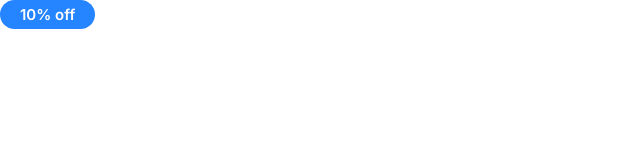
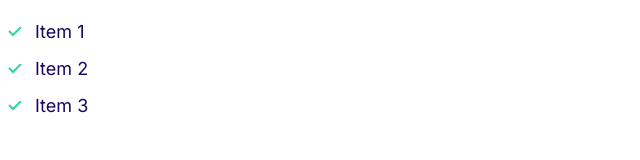
Before and after one commit to AsishPandey12/Cloud-Hub, a plain HTML site: page index.html in a window 1280 px wide. Shown: the whole page, without its empty margins (0-640 px from the left). Drawn offline with Linux system fonts and the light colour scheme.

Commit message:
Build the lists component.

```diff
--- a/css/style.css
+++ b/css/style.css
@@ -120,3 +120,31 @@
     font-size: 1.2rem;
   }
 }
+
+/* Lists */
+.list {
+  list-style: none;
+  padding-left: 0;
+  color: var(--color-heading);
+}
+
+.list--inline .list__item {
+  display: inline-block;
+  margin-right: 2rem;
+}
+
+.list--tick {
+  list-style-image: url(../images/tick.svg);
+  padding-left: 3rem;
+}
+
+.list--tick .list__item {
+  padding-left: 0.5rem;
+  margin-bottom: 1rem;
+}
+
+@media screen and (min-width: 1024px) {
+  .list--tick .lis__item {
+    padding-left: 0;
+  }
+}
--- a/index.html
+++ b/index.html
@@ -14,6 +14,10 @@
     <title>Document</title>
   </head>
   <body>
-    <span class="badge badge--primary">10% off</span>
+    <ul class="list list--tick">
+      <li class="list__item">Item 1</li>
+      <li class="list__item">Item 2</li>
+      <li class="list__item">Item 3</li>
+    </ul>
   </body>
 </html>
```
Also changed, not shown: components/lists.html (added, +5 -0 lines), images/tick.svg (added).
